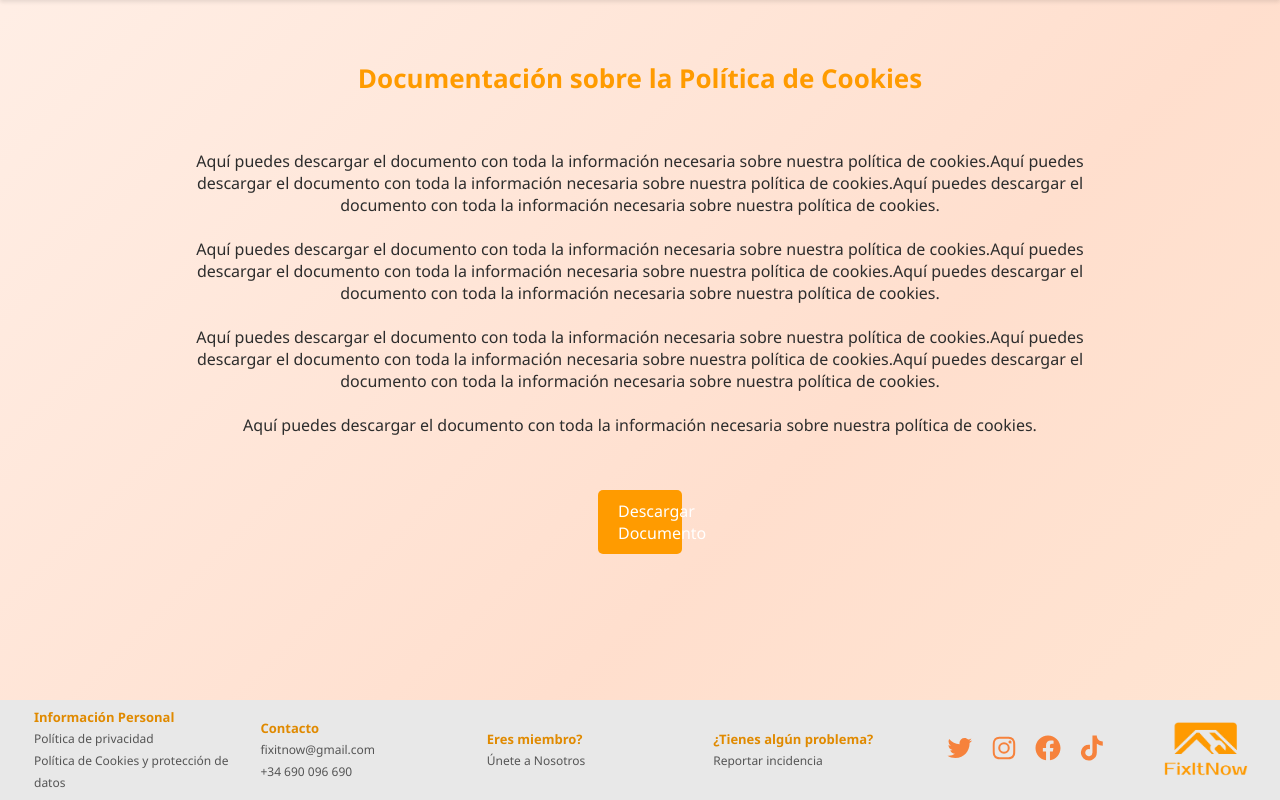
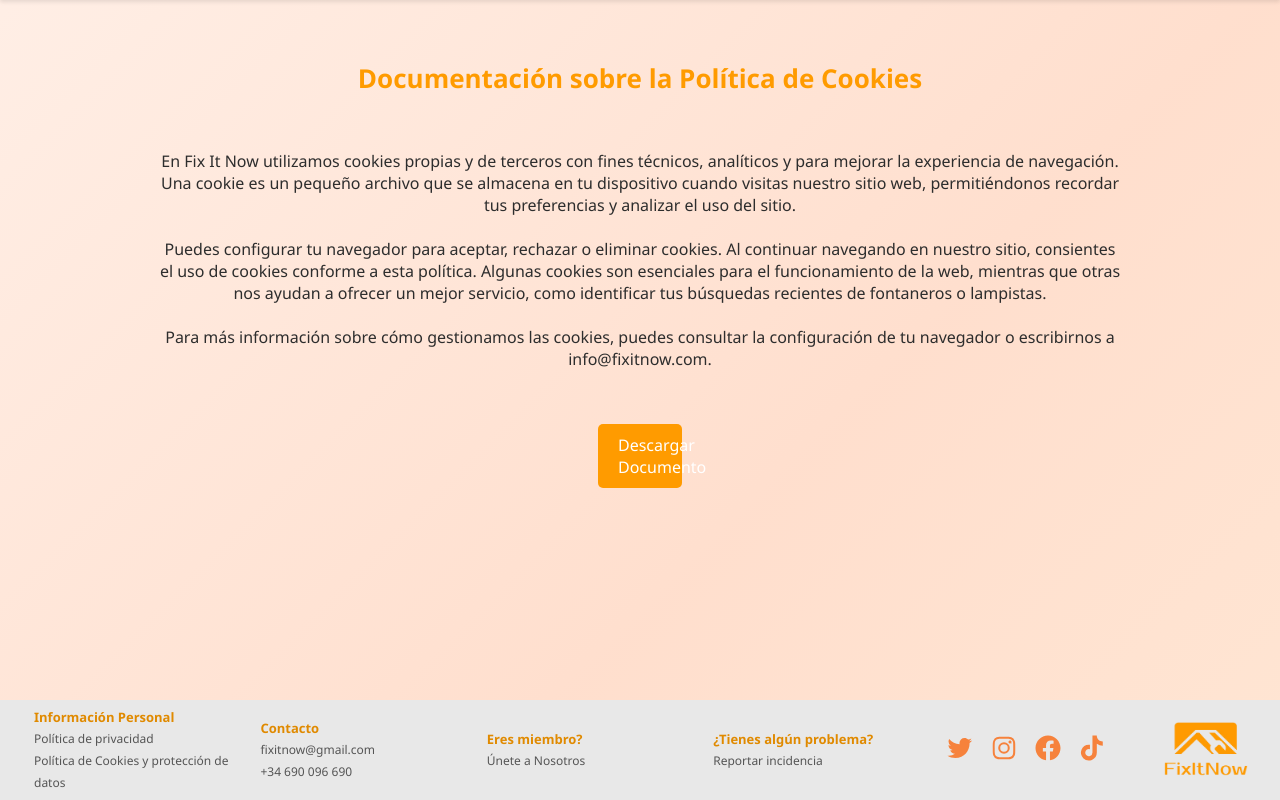
Before and after one commit to Srmata01/ProyectoFinalDAW, a PHP site: page /politicacookiesdatos.php in a window 1280 px wide. Shown: the part 100-900 px from the top of the page. Run offline with PHP 8.4, Linux system fonts and the light colour scheme.

Commit message:
cambio textos politicas fase 3

```diff
--- a/politicacookiesdatos.php
+++ b/politicacookiesdatos.php
@@ -62,7 +62,7 @@ require_once 'config/database.php';
                     $stmt->execute([$_SESSION['usuario']['id']]);
                     $usuario = $stmt->fetch();
                     $foto_perfil = $usuario['foto_perfil'];
-                    ?>
+                ?>
                     <div class="profile-container">
                         <a href="<?= $perfil_url ?>" class="profile-btn" style="text-decoration: none;">
                             <?php if ($foto_perfil): ?>
@@ -88,22 +88,13 @@ require_once 'config/database.php';
         <div class="document-container">
             <h2 class="document-title">Documentación sobre la Política de Cookies</h2>
             <br><br>
-            <p class="document-text">Aquí puedes descargar el documento con toda la información necesaria sobre nuestra
-                política de cookies.Aquí puedes descargar el documento con toda la información necesaria sobre nuestra
-                política de cookies.Aquí puedes descargar el documento con toda la información necesaria sobre nuestra
-                política de cookies.
+            <p class="document-text">
+                En Fix It Now utilizamos cookies propias y de terceros con fines técnicos, analíticos y para mejorar la experiencia de navegación. Una cookie es un pequeño archivo que se almacena en tu dispositivo cuando visitas nuestro sitio web, permitiéndonos recordar tus preferencias y analizar el uso del sitio.
                 <br><br>
-                Aquí puedes descargar el documento con toda la información necesaria sobre nuestra política de
-                cookies.Aquí puedes descargar el documento con toda la información necesaria sobre nuestra política de
-                cookies.Aquí puedes descargar el documento con toda la información necesaria sobre nuestra política de
-                cookies.
+                Puedes configurar tu navegador para aceptar, rechazar o eliminar cookies. Al continuar navegando en nuestro sitio, consientes el uso de cookies conforme a esta política. Algunas cookies son esenciales para el funcionamiento de la web, mientras que otras nos ayudan a ofrecer un mejor servicio, como identificar tus búsquedas recientes de fontaneros o lampistas.
+
                 <br><br>
-                Aquí puedes descargar el documento con toda la información necesaria sobre nuestra política de
-                cookies.Aquí puedes descargar el documento con toda la información necesaria sobre nuestra política de
-                cookies.Aquí puedes descargar el documento con toda la información necesaria sobre nuestra política de
-                cookies.
-                <br><br>
-                Aquí puedes descargar el documento con toda la información necesaria sobre nuestra política de cookies.
+                Para más información sobre cómo gestionamos las cookies, puedes consultar la configuración de tu navegador o escribirnos a info@fixitnow.com.
             </p>
             <br><br>
             <a href="media/politica_cookies_document.pdf" download class="download-button">Descargar Documento</a>
@@ -126,7 +117,8 @@ require_once 'config/database.php';
                     <li><a href="mailto:fixitnow@gmail.com">fixitnow@gmail.com</a></li>
                     <li><a href="tel:+34690096690">+34 690 096 690</a></li>
                 </ul>
-            </div>            <div class="footer-section">
+            </div>
+            <div class="footer-section">
                 <h4>Eres miembro?</h4>
                 <ul>
                     <li><a href="create_users/index.php">Únete a Nosotros</a></li>
@@ -153,7 +145,7 @@ require_once 'config/database.php';
                 <img src="media/logo.png" alt="FixItNow Logo">
             </div>
         </div>
-    </footer>    <!-- Agregar referencia al script del buscador reutilizable -->
+    </footer> <!-- Agregar referencia al script del buscador reutilizable -->
 </body>
 
 </html>
```
Also changed, not shown: politicaprivacidad.php (+7 -16 lines).
